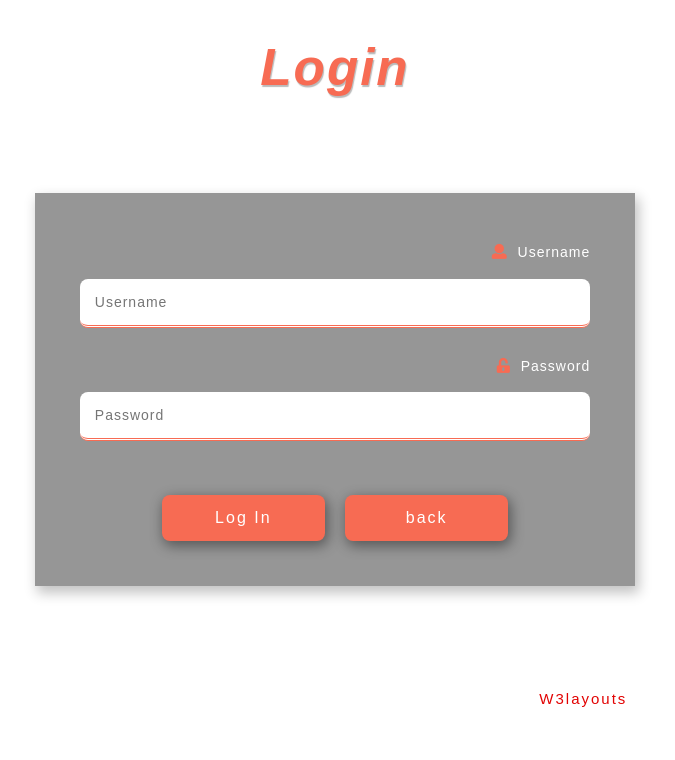
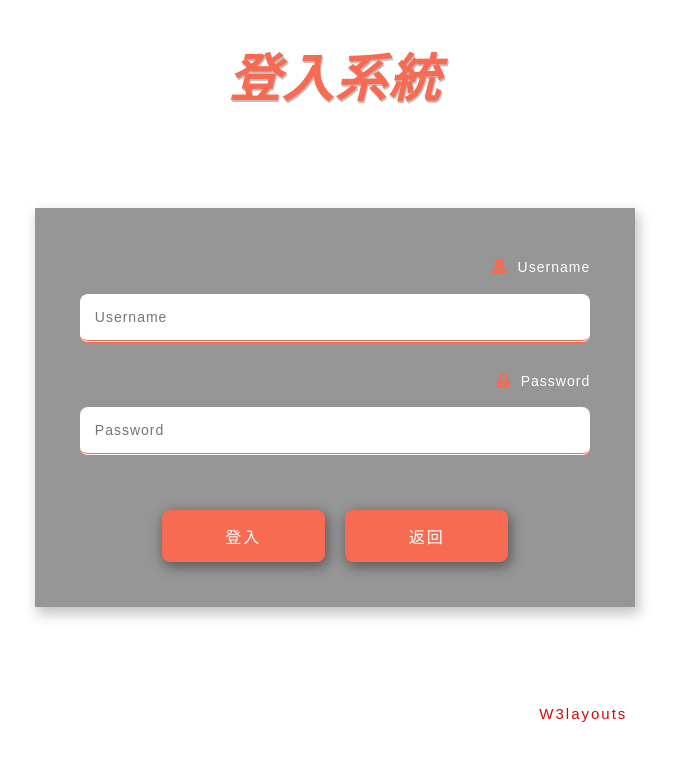
Before and after one commit to gishianwoo/seat-space-management-system, a plain HTML site: page login.html in a window 1280 px wide. Shown: the whole page, without its empty margins (305-980 px from the left). Drawn offline with Linux system fonts and the light colour scheme; a web font is replaced by a local one.

Commit message:
Update login.html

```diff
--- a/login.html
+++ b/login.html
@@ -40,7 +40,7 @@ License URL: http://creativecommons.org/licenses/by/3.0/
 <body>
 	<!-- title -->
 	<h1>
-		Login
+		登入系統
 	</h1>
 	<!-- //title -->
 
@@ -73,8 +73,8 @@ License URL: http://creativecommons.org/licenses/by/3.0/
 					</label>
 					<input placeholder="Password" name="Password" type="password" required="">
 				</div>
-				<input type="submit" value="Log In">
-				<input type="button" value="back"  onclick="location.href='index.html'">
+				<input type="submit" value="登入">
+				<input type="button" value="返回"  onclick="location.href='index.html'">
 
 			</form>
 		</div>
```
